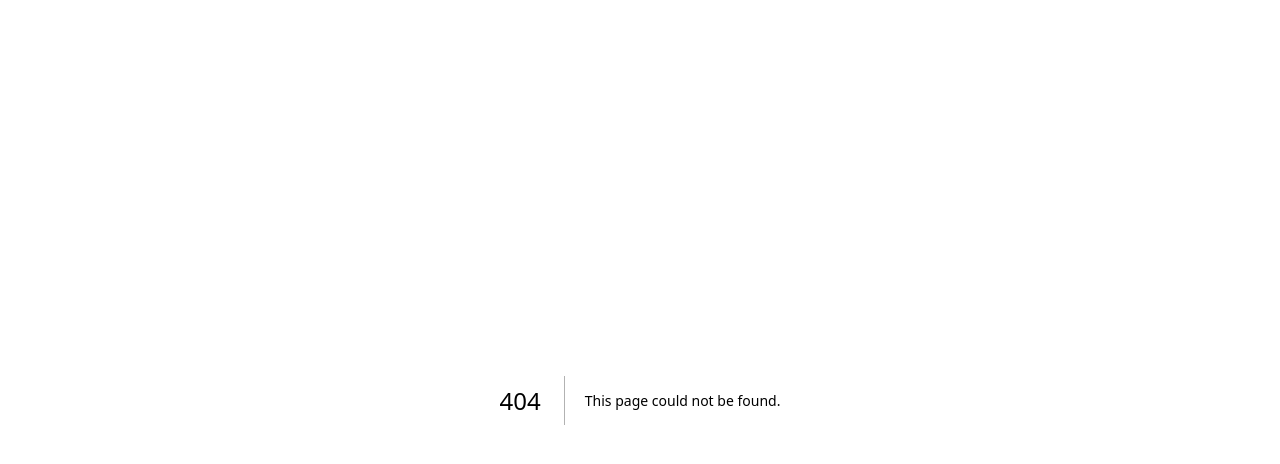
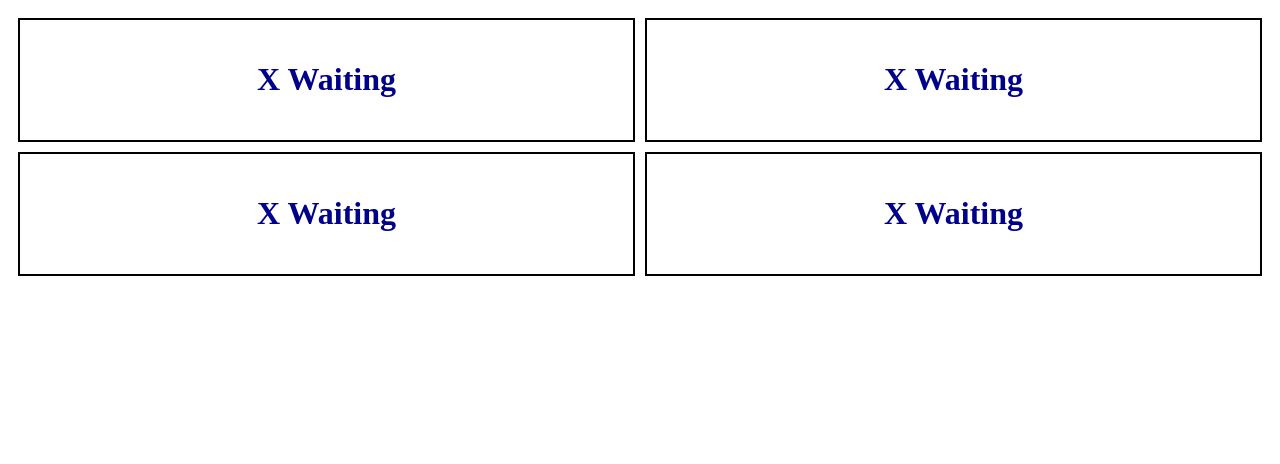
Before and after one commit to reixyz22/Contact-Editor-Next, a Next.js app: page /DynamicRouted4 in a window 1280 px wide. Before the commit this address had no page. Shown: the top 464 px of the page. Built offline with nearby package versions, Linux system fonts and the light colour scheme.

Commit message:
click 4things in

```diff
--- /dev/null
+++ b/app/DynamicRouted4/page.tsx
@@ -0,0 +1,45 @@
+import React from 'react';
+import ContactPage from '@/app/contacts/[email]/page';
+
+const emails: string[] = ["%","%","%","%"];
+export function setEmail(email: string) {
+  for (let i = 0; i < emails.length; i++) {
+    if (emails[i] === "%") {
+      emails[i] = email;
+      break; // Stop the loop after setting the email
+    }
+  }
+}
+
+export function clearEmail(email: string) {
+  for (let i = 0; i < emails.length; i++) {
+    if (emails[i] === "email") {
+      emails[i] = "%";
+      break; // Stop the loop after setting the email
+    }
+  }
+}
+
+const Dyna: React.FC = () => {
+    return (
+      <div>
+        <div style={{display: 'table', width: '100%', borderSpacing: '10px'}}>
+          <div style={{display: 'table-row'}}>
+            <div style={{display: 'table-cell', border: '2px solid black', padding: '20px', textAlign: 'center'}}>
+                <ContactPage emailProp={emails[0]}/></div>
+            <div style={{display: 'table-cell', border: '2px solid black', padding: '20px', textAlign: 'center'}}>
+                <ContactPage emailProp={emails[1]}/></div>
+          </div>
+          <div style={{display: 'table-row'}}>
+            <div style={{display: 'table-cell', border: '2px solid black', padding: '20px', textAlign: 'center'}}>
+                <ContactPage emailProp={emails[2]}/></div>
+            <div style={{display: 'table-cell', border: '2px solid black', padding: '20px', textAlign: 'center'}}>
+                <ContactPage emailProp={emails[3]}/></div>
+          </div>
+        </div>
+      </div>
+  );
+};
+
+
+export default Dyna;
--- a/app/SideNav/page.tsx
+++ b/app/SideNav/page.tsx
@@ -1,6 +1,7 @@
 'use client';
 import React, { useEffect, useState } from 'react';
 import { useRouter } from 'next/navigation';
+import {setEmail} from '@/app/DynamicRouted4/page';
 
 // Define the Contact type
 type Contact = {
@@ -23,7 +24,7 @@ const ContactSidebar = () => {
 
   return (
     <div style={styles.sidebar}>
-      <h1 style={styles.title}>Nav</h1>
+      <h1 style={styles.title}>NavBar</h1>
       <div style={styles.scrollContainer}>
         <ul style={styles.list}>
           {contacts.map(contact => (
@@ -46,6 +47,7 @@ const styles = {
   },
   title: {
     marginBottom: '10px',
+    color: 'darkBlue'
   },
   scrollContainer: {
     height: 'calc(100vh - 50px)', // Adjust based on the title height
--- a/app/api/contacts/[email]/route.ts
+++ b/app/api/contacts/[email]/route.ts
@@ -1,28 +1,42 @@
-import { NextApiRequest, NextApiResponse } from 'next';
+import { NextResponse } from 'next/server';
 import { PrismaClient } from '@prisma/client';
 
 const prisma = new PrismaClient();
 
-export default async function handler(req: NextApiRequest, res: NextApiResponse) {
-  const { email } = req.query;
+export async function GET(request: Request) {
+  // Parse the URL and extract search parameters
+  const path = new URL(request.url).pathname;
+  const email = path.split('/')[3];  // Adjust the index according to your actual URL structure
 
-  if (typeof email !== 'string') {
-    return res.status(400).json({ error: 'Invalid email parameter' });
+  console.log('Email received for API request:', email);  // Debug to check what email is received
+
+  // Check if the email parameter is present
+  if (!email) {
+    console.error('Invalid email parameter');
+    return NextResponse.json({ error: 'Invalid email parameter: ' + email + " path " + path }, { status: 400 });
   }
 
   try {
+    // Attempt to find the contact with the specified email
     const contact = await prisma.contact.findUnique({
-      where: { email },  // Ensure this matches the Prisma schema definition
+      where: { email: email },
     });
+    console.log('Contact Query Result:', contact);  // Debug to see the database query result
 
+    // Check if the contact is found
     if (!contact) {
-      return res.status(404).json({ error: 'Contact not found' });
+      console.error('Contact not found for email:', email);
+      return NextResponse.json({ error: 'Contact not found for email: ' + email }, { status: 404 });
     }
 
-    res.status(200).json(contact);
+    // If contact is found, return it
+    return NextResponse.json(contact);
   } catch (error) {
-    res.status(500).json({ error: 'Internal server error' });
+    // Log and handle any server error
+    console.error('Server error:', error);
+    return NextResponse.json({ error: 'Internal server error' }, { status: 500 });
   } finally {
+    // Ensure the database connection is closed after the operation
     await prisma.$disconnect();
   }
 }
--- a/app/contacts/[email]/page.tsx
+++ b/app/contacts/[email]/page.tsx
@@ -1,6 +1,7 @@
 'use client';
 import { useParams } from 'next/navigation';
 import React, { useEffect, useState } from 'react';
+import {clearEmail} from '@/app/DynamicRouted4/page';
 
 // Define the Contact type
 type Contact = {
@@ -10,30 +11,47 @@ type Contact = {
   phone: string;
 };
 
-const ContactPage: React.FC = () => {
+type ContactPageProps = {
+  emailProp?: string; // Prop to accept email optionally
+};
+
+const ContactPage: React.FC<ContactPageProps> = ({ emailProp }) => {
   const params = useParams();
-  const email = decodeURIComponent(params.email as string);
+  const emailFromParams = decodeURIComponent(params.email as string); // Decode the email parameter from URL
+  const email = emailProp || emailFromParams; // Use prop email if available, otherwise use URL parameter
+  if (email === "%"){
+    return <div><h1 style={{color: 'darkblue'}}>X Waiting</h1></div>
+  }
+
+
   const [contact, setContact] = useState<Contact | null>(null);
   const [error, setError] = useState<string | null>(null);
 
   useEffect(() => {
     if (email) {
+      console.log('Fetching contact for email:', email); // Debugging: Log email before fetching
       fetch(`/api/contacts/${email}`)
         .then(response => {
           if (!response.ok) {
-            throw new Error('Network response was not ok ' + error);
+            throw new Error('Network response was not ok ' + error +' email ' + email);
           }
           return response.json();
         })
-        .then((data: Contact) => setContact(data))
-        .catch(error => setError(error.message));
+        .then((data: Contact) => {
+          console.log('Fetched contact data:', data); // Debugging: Log fetched data
+          setContact(data);
+        })
+        .catch(error => {
+          console.error('Fetch error:', error); // Debugging: Log fetch error
+          setError(error.message);
+        });
     }
-  }, [email]);
+  }, [email]); // Depend on email, ensuring it re-runs the effect if the email prop changes
 
   if (error) {
-    return <div>Error: {error}
-      <h1 style={{color: 'darkblue'}}>{email}</h1>
-    </div>;
+    return <div>Error: {error}.
+        <h1 style={{color: 'darkblue'}}>{email}</h1>
+      </div>
   }
 
   if (!contact) {
--- a/app/page.tsx
+++ b/app/page.tsx
@@ -1,15 +1,15 @@
 'use client';
 import React from 'react';
-import Contacts from './contacts/page';
+import Dyna from './DynamicRouted4/page';
 import ContactSidebarNav from './SideNav/page';
+
 const Page: React.FC = () => {
   return (
       <div>
-          <h1 style={{color: 'darkblue'}}>Contact Editor</h1>
           <div style={{display: 'table'}}>
               <div style={{display: 'table-row'}}>
                   <div style={{width: '600px', display: 'table-cell'}}><ContactSidebarNav/></div> {/* left */}
-                  <div style={{display: 'table-cell'}}><Contacts/></div> {/* right*/}
+                  <div style={{display: 'table-cell'}}><Dyna/></div> {/* right*/}
               </div>
           </div>
       </div>
```
